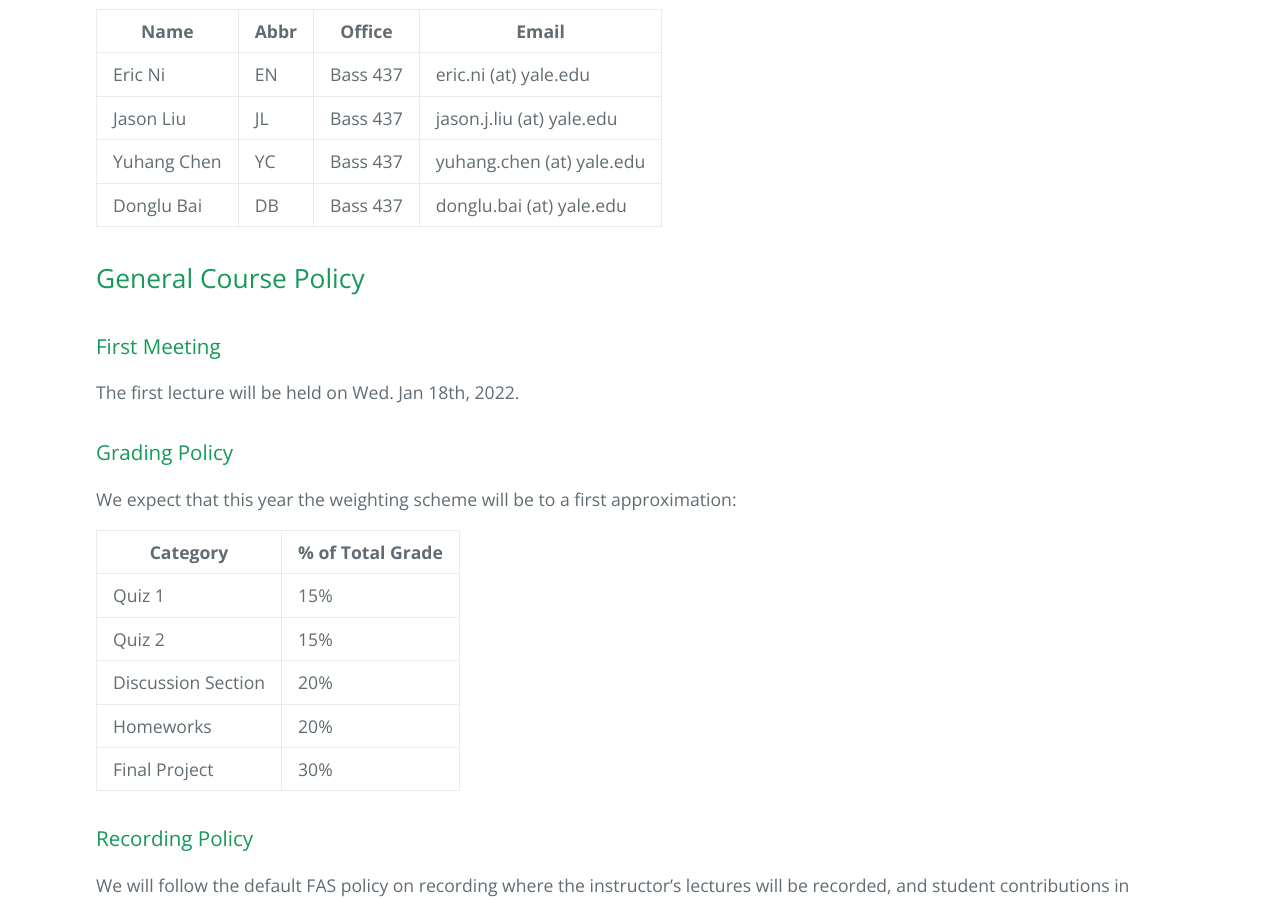
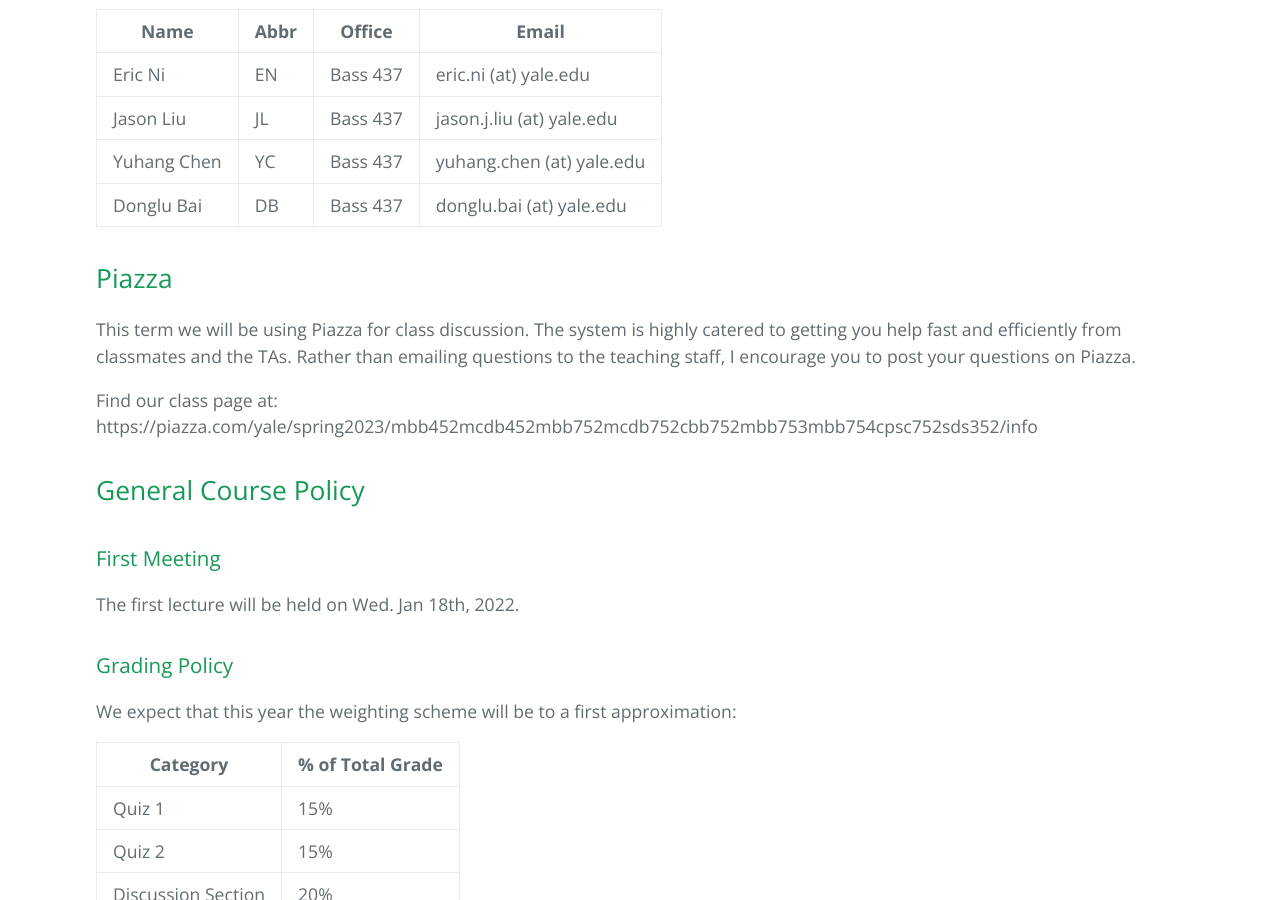
Before and after one commit to gersteinlab/cbb752b23, a Jekyll site: the page built from info.md, in a window 1280 px wide and 900 px high, scrolled down 1283 px. Built offline with Jekyll 4.4.1, drawn with Linux system fonts in a browser that asks for light colours.

Commit message:
Update info.md

```diff
--- a/info.md
+++ b/info.md
@@ -36,6 +36,12 @@ Consultation is available UPON REQUEST or according to times stipulated by the i
 | Jason Liu   | JL | Bass 437	| jason.j.liu (at) yale.edu |
 | Yuhang Chen	| YC  | Bass 437	| yuhang.chen (at) yale.edu |
 | Donglu Bai	| DB  | Bass 437	| donglu.bai (at) yale.edu |
+
+## Piazza
+
+This term we will be using Piazza for class discussion. The system is highly catered to getting you help fast and efficiently from classmates and the TAs. Rather than emailing questions to the teaching staff, I encourage you to post your questions on Piazza.
+
+Find our class page at: https://piazza.com/yale/spring2023/mbb452mcdb452mbb752mcdb752cbb752mbb753mbb754cpsc752sds352/info
 
 ## General Course Policy
 
```
